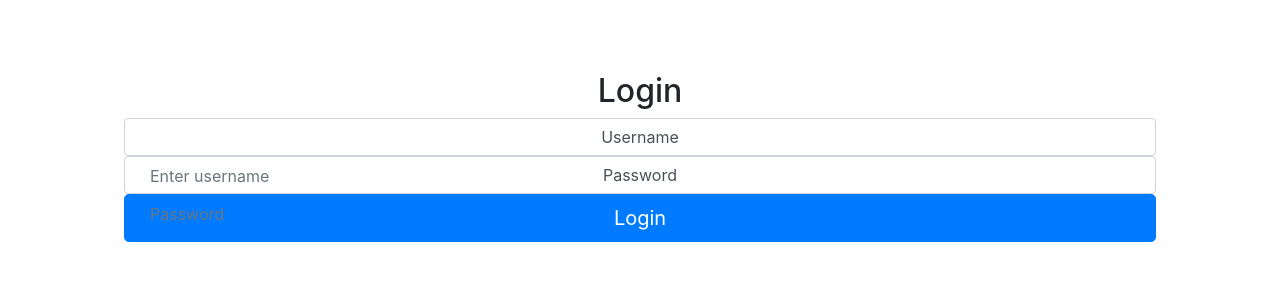
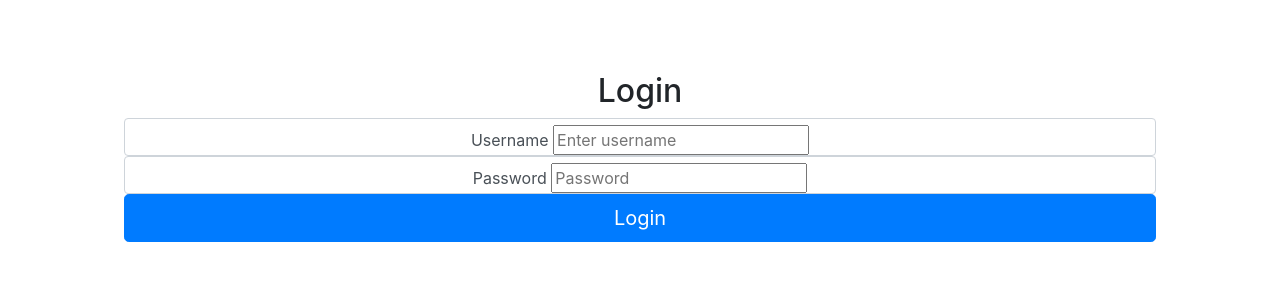
Before and after one commit to maryjng/SCHEDULING-APP, a Python web app: template app/templates/login.html in a window 1280 px wide. Shown: the part 56-356 px from the top of the page. Run offline with Jinja, Linux system fonts and the light colour scheme; the template is opened without the code that fills it, so the values that code supplies are empty.

Commit message:
Update login.html

```diff
--- a/app/templates/login.html
+++ b/app/templates/login.html
@@ -9,7 +9,6 @@
       <label for="username">Username</label>
       <input
         type="text"
-        class="form-control"
         id="username"
         name="username"
         placeholder="Enter username"
@@ -19,7 +18,6 @@
       <label for="password">Password</label>
       <input
         type="password"
-        class="form-control"
         id="password"
         name="password"
         placeholder="Password"
```
